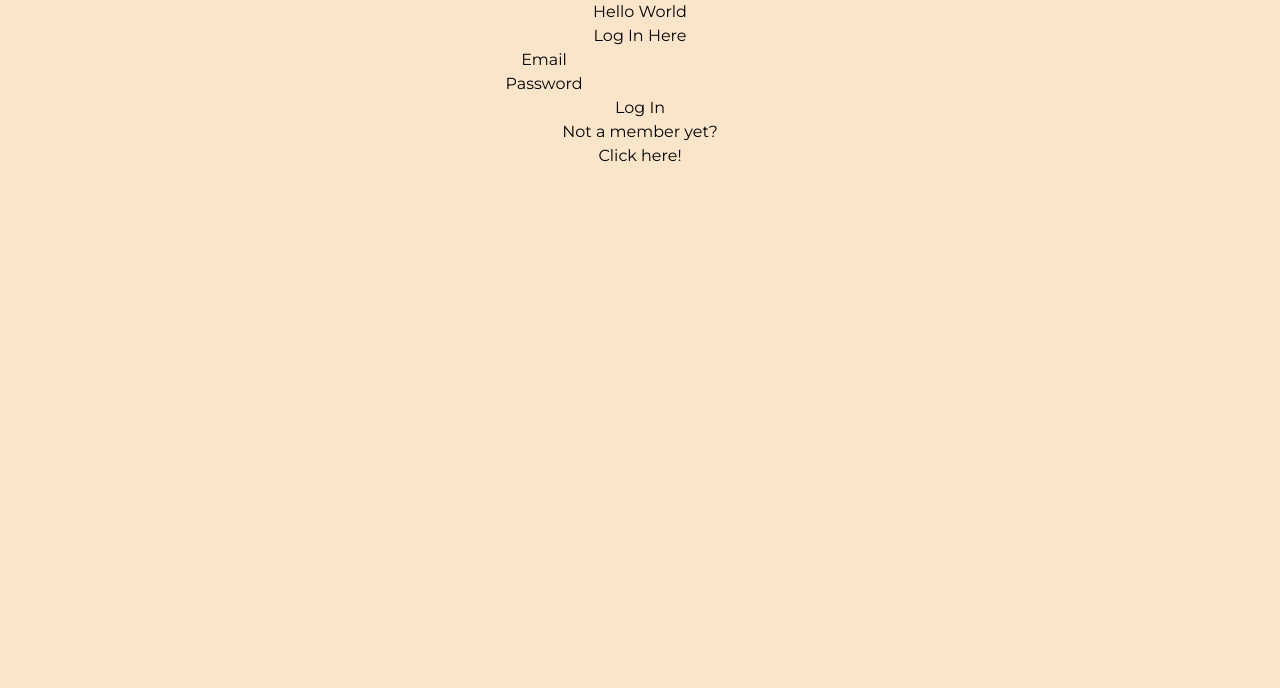
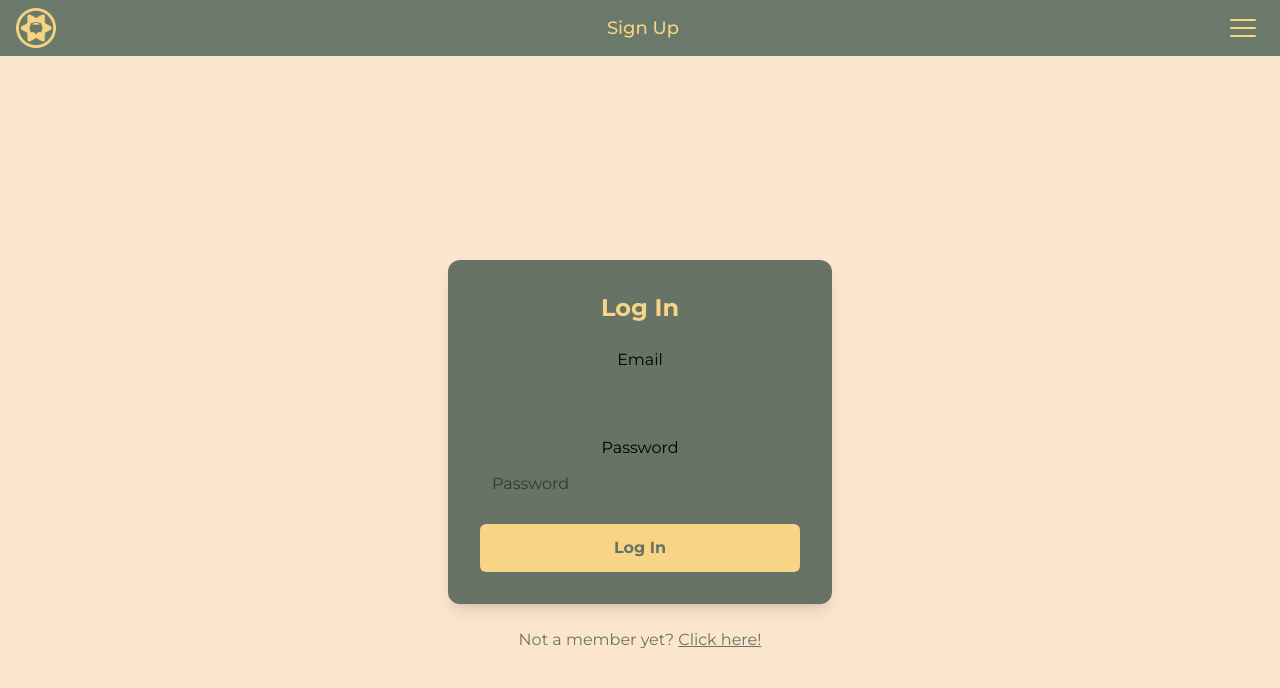
Before and after one commit to edarasen/game-forum, a React (Vite) app in the folder game-forum-front-end/: page /login in a window 1280 px wide. Shown: the top 688 px of the page. Built offline with nearby package versions, Linux system fonts and the light colour scheme; no server answers.

Commit message:
Styled log in and Sign Up is able to create user at back end, once logged in routes to landing page

```diff
--- a/game-forum-front-end/src/pages/Login/Login.jsx
+++ b/game-forum-front-end/src/pages/Login/Login.jsx
@@ -1,13 +1,14 @@
-import { useState } from 'react';
-import './Login.css';
+import { useState } from "react";
+import "./Login.css";
 import axios from "axios";
 import { useNavigate } from "react-router-dom";
 import { useData } from "../../context/DataProvider";
 import { Link } from "react-router-dom";
+import logo from "../../assets/pnb logo.webp";
 
-const API_URL = import.meta.env.VITE_API_URL
+const API_URL = import.meta.env.VITE_API_URL;
 
-function Login({onLogin}) {
+function Login({ onLogin }) {
   const [email, setEmail] = useState("");
   const [password, setPassword] = useState("");
   // const [showPassword, setShowPassword] = useState(false);
@@ -15,57 +16,131 @@ function Login({onLogin}) {
   // const [showCreateAccount, setShowCreateAccount] = useState(false);
 
   const navigate = useNavigate();
-  const {handleHeaders, handleDetails} = useData();
+  const { handleHeaders, handleDetails } = useData();
+  const [menuOpen, setMenuOpen] = useState(false);
+  const { userHeaders, resetHeadersDetails, userDetails } = useData();
+  const navListTailwind =
+    "absolute w-[100%] bg-(--pnb-parchment) opacity-94 z-1500 h-[100vh] m-0 items-center flex-col backdrop-blur-3xl list-none text-(--pnb-text-green) text-2xl py-4 gap-6";
 
   const handleSignIn = async (e) => {
     e.preventDefault();
     try {
       const loginCredentials = {
-        user : {
+        user: {
           email,
-          password
-        }
-      }
+          password,
+        },
+      };
 
-      const response = await axios.post(`${API_URL}/users/login`, loginCredentials);
-      const {data, headers} = response;
-      if (data.data && headers){
+      const response = await axios.post(
+        `${API_URL}/users/login`,
+        loginCredentials
+      );
+      const { data, headers } = response;
+      if (data.data && headers) {
         handleHeaders(headers);
         handleDetails(data.data);
         onLogin(true);
-        navigate('/forums');
+        navigate("/"); // Changed from "/forums" to "/" to route to home
       }
-    }
-    catch (error) {
-      if (error){
-        console.log(error)
+    } catch (error) {
+      if (error) {
+        console.log(error);
       }
     }
   };
 
   return (
     <>
-      <div>
-        <h1>Hello World</h1>
-        <h2>Log In Here</h2>
-      </div>
-      <form onSubmit={handleSignIn}>
-        <div>
-          <label>Email</label>
-          <input type='text' onChange={(e) => setEmail(e.target.value)}></input>
+      <nav>
+        <div className="flex justify-between items-center bg-(--pnb-green) px-4 py-2">
+          {userHeaders ? (
+            <img
+              src="https://external-content.duckduckgo.com/iu/?u=https%3A%2F%2Fupload.wikimedia.org%2Fwikipedia%2Fcommons%2Fthumb%2F6%2F69%2FWikimedia_logo_family_complete-2023.svg%2F1200px-Wikimedia_logo_family_complete-2023.svg.png%3F20230824201106&f=1&nofb=1&ipt=370c744281553dfb0122bf436fc2e6ad963a98392e23778fb315f83c06d2f399"
+              className="w-10 h-10"
+            ></img>
+          ) : (
+            <Link to="/">
+              <img src={logo} alt="Pluck and Brew Logo" className="w-10 h-10" />
+            </Link>
+          )}
+          <h1 className="text-(--pnb-gold) text-lg font-medium">Sign Up</h1>
+          <div
+            className={`hamburger ${menuOpen ? "open" : ""}`}
+            onClick={() => setMenuOpen(!menuOpen)}
+          >
+            <span></span>
+            <span></span>
+            <span></span>
+          </div>
         </div>
-        <div>
-          <label>Password</label>
-          <input type='password' onChange={(e) => setPassword(e.target.value)}></input>
+        <div className={`${navListTailwind} ${menuOpen ? "flex" : "hidden"}`}>
+          <p>{userDetails["username"]}</p>
+          <Link to="/">Main Site</Link>
+          <Link to="/forums">My Posts</Link>
+          <Link to="/forums">Profile</Link>
+          {userHeaders ? (
+            <button onClick={handleLogout}>Log Out</button>
+          ) : (
+            <Link to="/login-test">Log In</Link>
+          )}
         </div>
-        <button type='submit'>Log In</button>
-      </form>
-      <div>
-        <p>Not a member yet?</p>
-        <Link to="/sign-up">Click here!</Link>
+      </nav>
+      <div
+        className="min-h-screen flex flex-col items-center justify-center"
+        style={{ backgroundColor: "#FCE5CD" }}
+      >
+        <div
+          className="w-full max-w-sm p-8 rounded-xl shadow-lg"
+          style={{ backgroundColor: "#677365" }}
+        >
+          <h1
+            className="text-2xl font-bold text-center mb-6"
+            style={{ color: "#f7d486" }}
+          >
+            Log In
+          </h1>
+
+          <form onSubmit={handleSignIn} className="space-y-4">
+            <label>Email</label>
+            <input
+              type="email"
+              className="w-full p-3 rounded-md outline-none"
+              value={email}
+              onChange={(e) => setEmail(e.target.value)}
+              required
+            />
+
+            <label>Password</label>
+            <input
+              type="password"
+              placeholder="Password"
+              className="w-full p-3 rounded-md outline-none"
+              value={password}
+              onChange={(e) => setPassword(e.target.value)}
+              required
+            />
+
+            <button
+              type="submit"
+              className="w-full p-3 rounded-md font-bold"
+              style={{ backgroundColor: "#f7d486", color: "#677365" }}
+            >
+              Log In
+            </button>
+          </form>
+        </div>
+        <div className="mt-6 text-center">
+          <p className="text-center" style={{ color: "#677365" }}>
+            Not a member yet?{" "}
+            <Link to="/sign-up" className="underline">
+              Click here!
+            </Link>
+          </p>
+        </div>
       </div>
     </>
-  )
+  );
 }
 
 export default Login;
--- a/game-forum-front-end/src/pages/SignUp/SignUp.jsx
+++ b/game-forum-front-end/src/pages/SignUp/SignUp.jsx
@@ -4,29 +4,60 @@ import { Link } from "react-router-dom";
 import { useData } from "../../context/DataProvider";
 import logo from "../../assets/pnb logo.webp";
 import Loader from "../../components/Loader/Loader";
+import axios from "axios";
 
-const Signup = () => {
+const API_URL = import.meta.env.VITE_API_URL;
+
+const Signup = ({ onLogin }) => {
   const navigate = useNavigate();
   const [menuOpen, setMenuOpen] = useState(false);
 
-  const { userHeaders, resetHeadersDetails, userDetails } = useData();
+  const {
+    userHeaders,
+    resetHeadersDetails,
+    userDetails,
+    handleHeaders,
+    handleDetails,
+  } = useData();
   const navListTailwind =
     "absolute w-[100%] bg-(--pnb-parchment) opacity-94 z-1500 h-[100vh] m-0 items-center flex-col backdrop-blur-3xl list-none text-(--pnb-text-green) text-2xl py-4 gap-6";
-
 
   const [email, setEmail] = useState("");
   const [username, setUsername] = useState("");
   const [password, setPassword] = useState("");
   const [isLoading, setIsLoading] = useState(false);
 
+  const handleSignup = async (e) => {
+    e.preventDefault();
+    try {
+      const signUpCredentials = {
+        user: {
+          username,
+          email,
+          password,
+        },
+      };
+      setIsLoading(true);
 
-  const handleSignup = (e) => {
-    e.preventDefault();
-    setIsLoading(true);
+      const response = await axios.post(
+        `${API_URL}/users/signup`,
+        signUpCredentials
+      );
 
+      const { data, headers } = response;
+      if (data.data && headers) {
+        handleHeaders(headers);
+        handleDetails(data.data);
+        setIsLoading(false);
+        navigate("/login");
+      }
+    } catch (error) {
+      setIsLoading(false);
+      console.error("Signup error:", error);
+    }
 
     setTimeout(() => {
-      navigate("/login-test");
+      navigate("/login");
     }, 3000);
   };
 
@@ -71,10 +102,7 @@ const Signup = () => {
         style={{ backgroundColor: "#FCE5CD" }}
       >
         {/* pang loading UI */}
-        {isLoading && (
-          <Loader />
-        )}
-
+        {isLoading && <Loader />}
 
         {!isLoading && (
           <div
```
